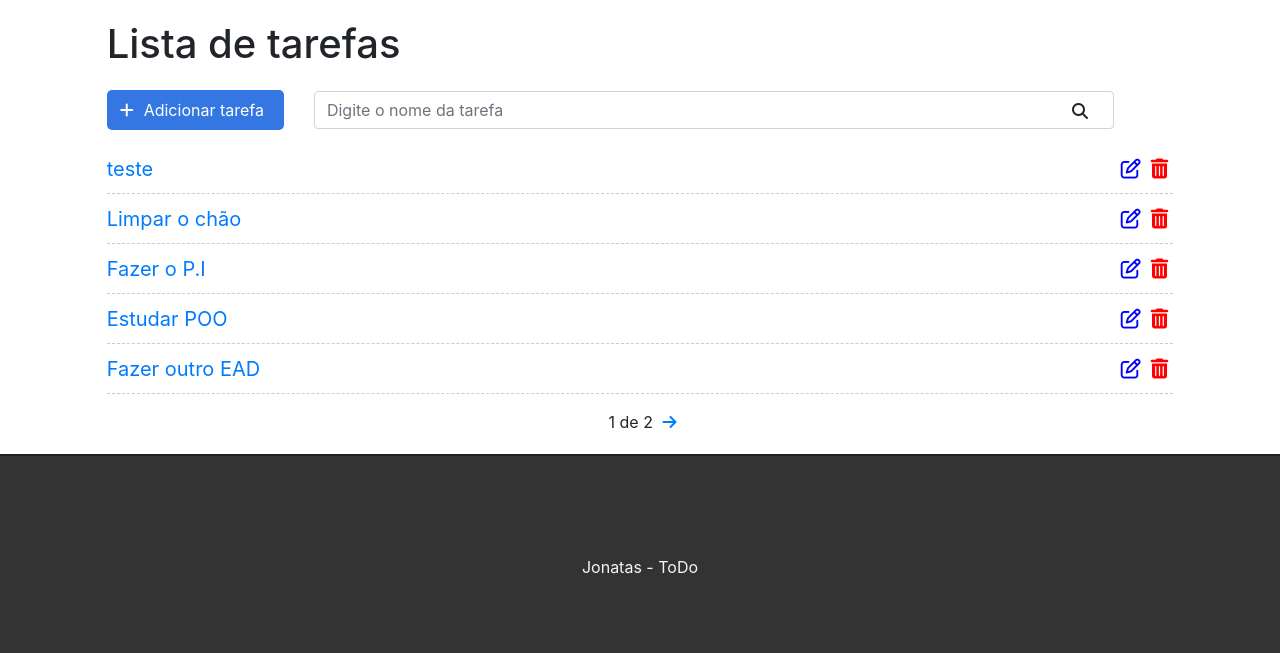
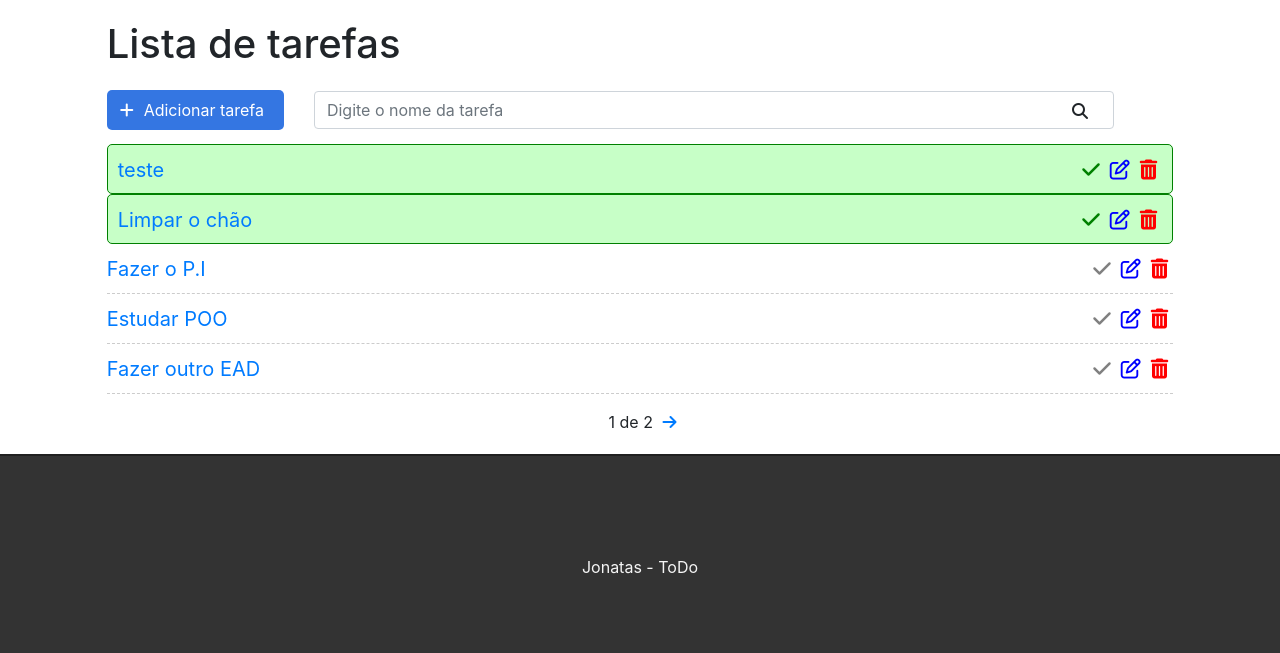
Before and after one commit to Jonntz/todo-django, a Django app: page / in a window 1280 px wide. Shown: the part 57-710 px from the top of the page. Run offline with Django 3.2, Linux system fonts and the light colour scheme; a user stored in the database is signed in; data comes from the database, SQL or seed files in the repository; both versions use the stored data as it was after the commit; some libraries are stand-ins or nearby versions.

Commit message:
Adicionando função de concluir tarefa

```diff
--- a/tasks/static/css/styles.css
+++ b/tasks/static/css/styles.css
@@ -84,7 +84,14 @@
     border-bottom: 1px dashed #ccc;
 }
 
-.fa.fa-trash, .fa.fa-edit{
+.task-item.done{
+    background-color: #22ff2240;
+    border: thin solid green;
+    padding: 10px;
+    border-radius: 5px;
+}
+
+.fa.fa-trash, .fa.fa-edit, .fa.fa-check{
     cursor: pointer;
     margin: 5px;
     font-size: 20px;
@@ -93,6 +100,14 @@
 
 .fa.fa-trash{
     color: red;
+}
+
+.fa.fa-check{
+    color: gray;
+}
+
+.done .fa.fa-check{
+    color: green;
 }
 
 .fa.fa-edit{
--- a/tasks/templates/tasks/list.html
+++ b/tasks/templates/tasks/list.html
@@ -31,10 +31,15 @@
 
         <ul class="task-list">
             {% for task in tasks %}
+            {% if task.done == 'Doing' %}
                 <li class="task-item">
+            {% else %}
+                <li class="task-item done">
+            {% endif %}
                     <span><a href="/task/{{ task.id }}">{{ task.title }}</a></span>
                     <a href="delete/{{ task.id }}" class="delete-btn"><span><i class="fa fa-trash" aria-hidden="true"></i></span></a>
                     <a href="edit/{{ task.id }}"><span><i class="fa fa-edit" aria-hidden="true"></i></span></a>
+                    <a href="change-status/{{ task.id }}"><span><i class="fa fa-check" aria-hidden="true"></i></span></a>
                 </li>
             {% endfor %}
         </ul>
--- a/tasks/urls.py
+++ b/tasks/urls.py
@@ -6,6 +6,7 @@ urlpatterns = [
     path('newtask/', new_task, name='new_task'),
     path('task/<int:id>', task_view, name='task_view'),
     path('edit/<int:id>', task_edit, name='task_view'),
+    path('change-status/<int:id>', change_status, name='change_status'),
     path('delete/<int:id>', task_delete, name='task_delete'),
 
 ]
--- a/tasks/views.py
+++ b/tasks/views.py
@@ -68,3 +68,16 @@ def task_delete(request, id):
     messages.info(request, 'Tarefa deletada com sucesso')
 
     return redirect('/')
+
+@login_required
+def change_status(request, id):
+    task = get_object_or_404(Task, pk=id)
+
+    if task.done == 'Doing':
+        task.done = 'done'
+
+    else:
+        task.done = 'Doing'
+
+    task.save()
+    return redirect('/')
```
Also changed, not shown: db.sqlite3.
